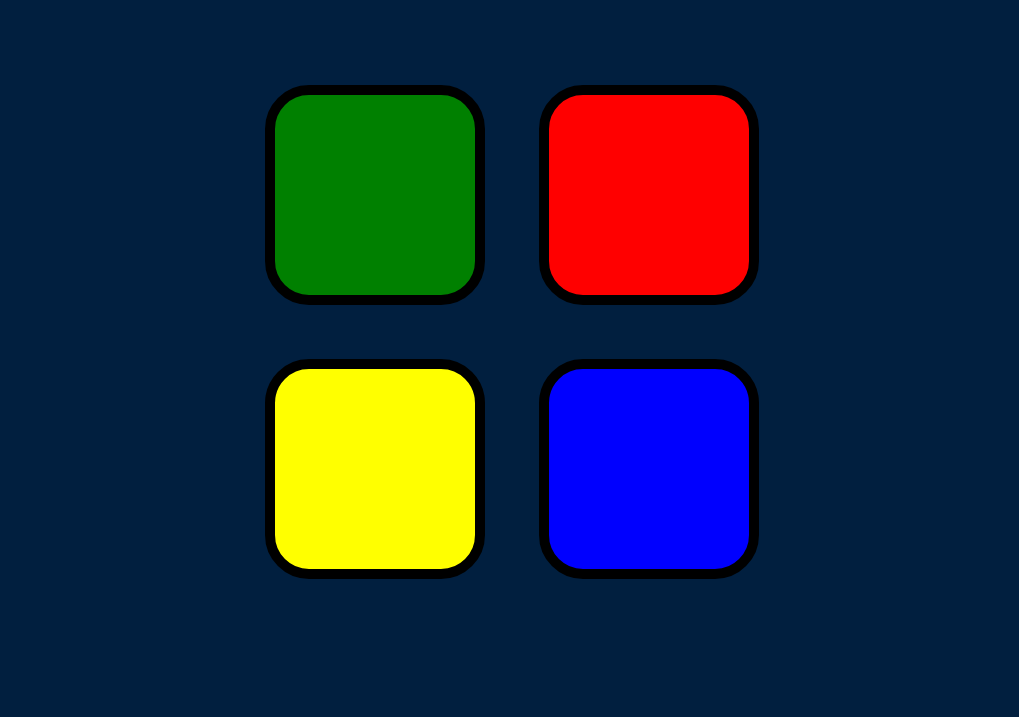
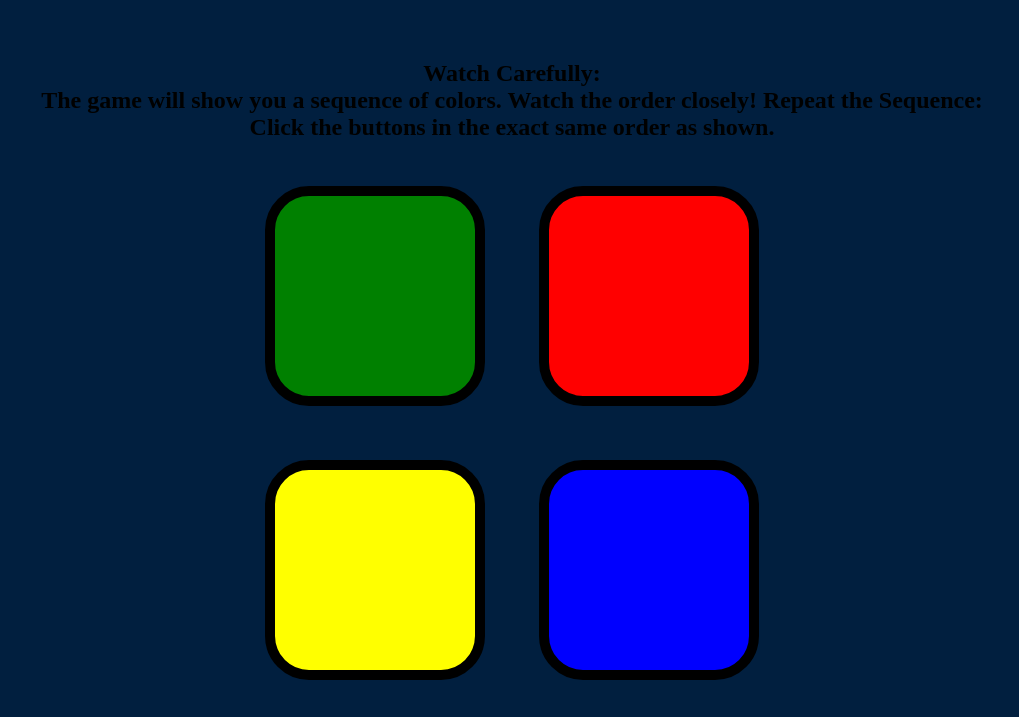
Before and after one commit to SanyamB9187/simon-game, a plain HTML site: page index.html in a window 1280 px wide. Shown: the part 114-831 px from the top of the page, without its empty margins (128-1147 px from the left). Before the commit the page ends 800 px from the top, so only its background shows below. Drawn offline with nearby package versions, Linux system fonts and the light colour scheme.

Commit message:
Update index.html

```diff
--- a/index.html
+++ b/index.html
@@ -10,6 +10,12 @@
 
 <body>
   <h1 id="level-title">Press A Key to Start</h1>
+  <h2>
+    Watch Carefully:<br>
+        The game will show you a sequence of colors. Watch the order closely!
+      Repeat the Sequence:<br>
+        Click the buttons in the exact same order as shown.
+  </h2>
   <div class="container">
     <div lass="row">
 
```
